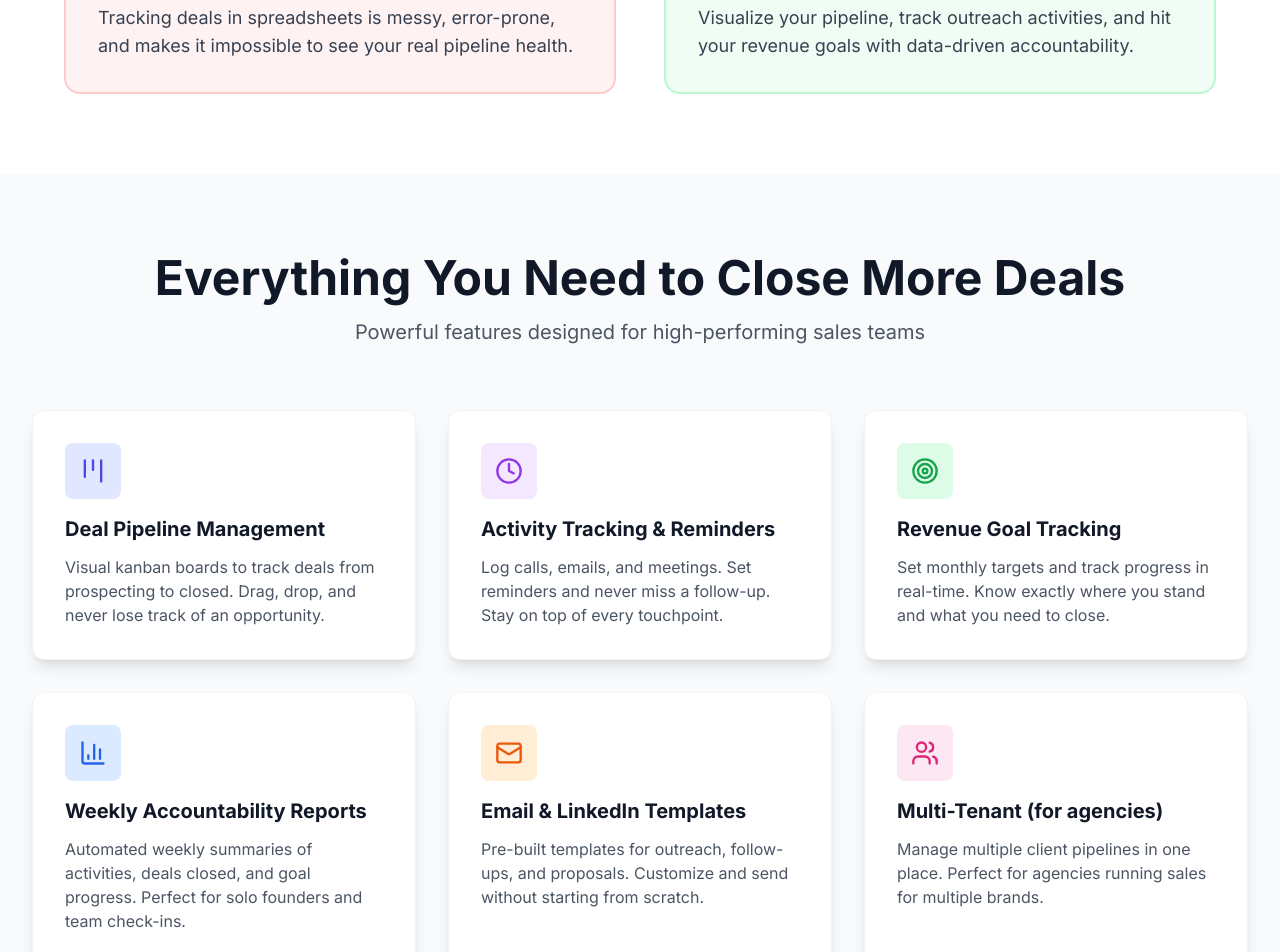
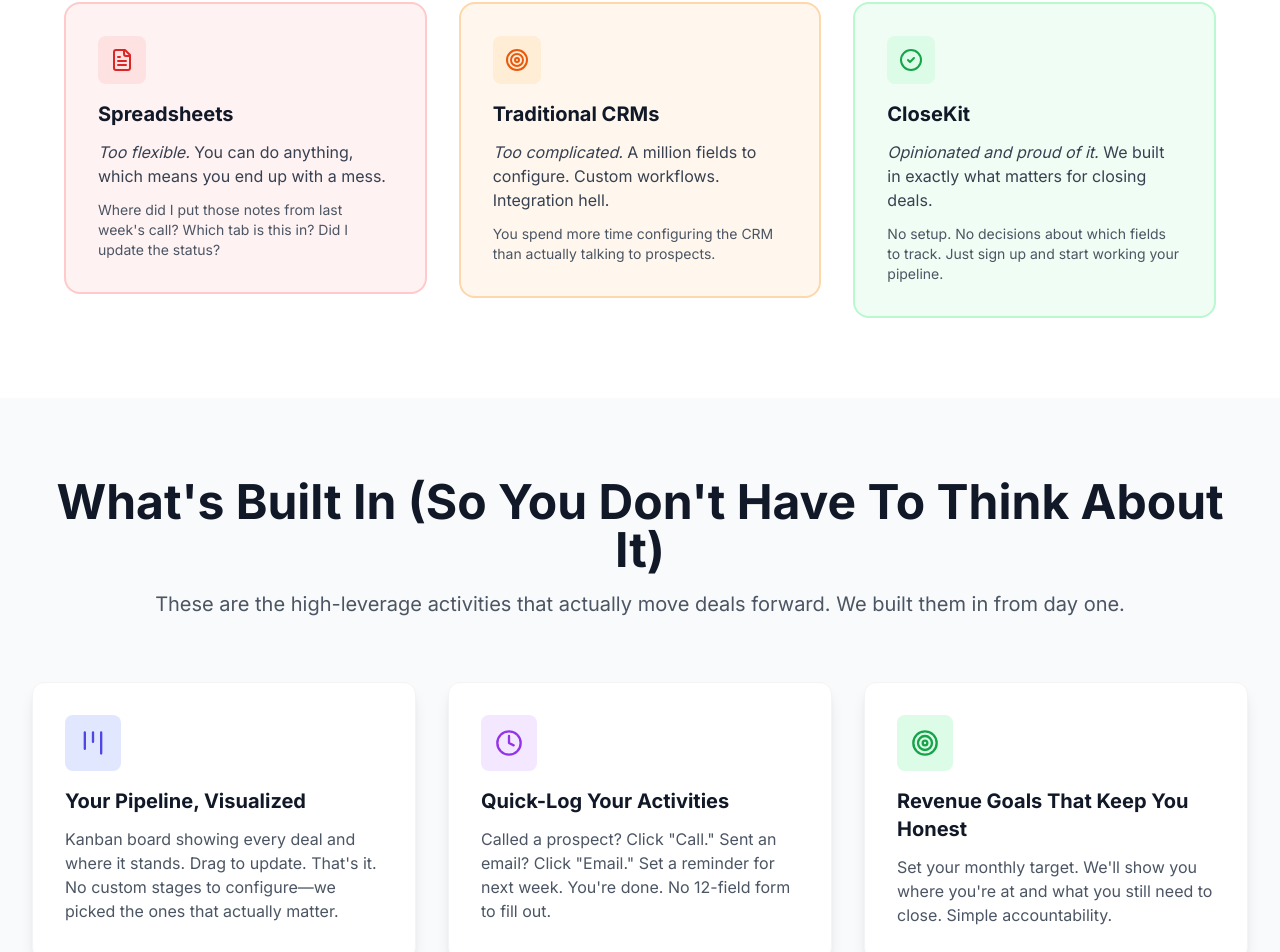
Before and after one commit to dock90/close-kit, a Next.js app: page / in a window 1280 px wide. Shown: the part 794-1746 px from the top of the page. Built offline with nearby package versions, Linux system fonts and the light colour scheme; no server answers.

Commit message:
Refactor homepage copy and layout for clarity and impact
Co-authored-by: edward <edward@dock90.io>

```diff
--- a/app/page.tsx
+++ b/app/page.tsx
@@ -57,13 +57,13 @@ export default async function HomePage() {
 					<div className='grid lg:grid-cols-2 gap-12 items-center'>
 					<div>
 						<h1 className='text-5xl md:text-6xl font-bold text-gray-900 leading-tight mb-6'>
-								Hit Your Revenue Goals with{' '}
+							Stop Configuring Your CRM.{' '}
 							<span className='bg-gradient-to-r from-indigo-600 to-purple-600 bg-clip-text text-transparent'>
-									Sales Pipeline CRM
+								Start Closing Deals.
 							</span>
 						</h1>
 						<p className='text-xl text-gray-600 mb-8'>
-								Built for freelancers and agencies closing $100k+ deals
+							Spreadsheets are chaos. Traditional CRMs are endless config hell. CloseKit gives you exactly what you need to close deals—nothing more, nothing less.
 						</p>
 							<div className='flex flex-col sm:flex-row gap-4'>
 								<Link
@@ -102,29 +102,52 @@ export default async function HomePage() {
 			{/* Problem/Solution Section */}
 			<section className='py-20 px-4 sm:px-6 lg:px-8 bg-white'>
 				<div className='max-w-6xl mx-auto'>
-					<div className='grid md:grid-cols-2 gap-12 items-center'>
+					<div className='text-center mb-12'>
+						<h2 className='text-3xl md:text-4xl font-bold text-gray-900 mb-4'>
+							Here's the thing about sales tools...
+						</h2>
+					</div>
+					<div className='grid md:grid-cols-3 gap-8 items-start'>
 						<div className='bg-red-50 border-2 border-red-200 rounded-2xl p-8'>
 							<div className='inline-flex items-center justify-center w-12 h-12 bg-red-100 rounded-lg mb-4'>
 								<FileText className='h-6 w-6 text-red-600' />
 							</div>
-							<h3 className='text-2xl font-bold text-gray-900 mb-4'>
-								The Problem
+							<h3 className='text-xl font-bold text-gray-900 mb-3'>
+								Spreadsheets
 							</h3>
-							<p className='text-lg text-gray-700'>
-								Tracking deals in spreadsheets is messy, error-prone, and makes
-								it impossible to see your real pipeline health.
+							<p className='text-gray-700 mb-3'>
+								<em>Too flexible.</em> You can do anything, which means you end up with a mess.
+							</p>
+							<p className='text-sm text-gray-600'>
+								Where did I put those notes from last week's call? Which tab is this in? Did I update the status?
+							</p>
+						</div>
+						<div className='bg-orange-50 border-2 border-orange-200 rounded-2xl p-8'>
+							<div className='inline-flex items-center justify-center w-12 h-12 bg-orange-100 rounded-lg mb-4'>
+								<Target className='h-6 w-6 text-orange-600' />
+							</div>
+							<h3 className='text-xl font-bold text-gray-900 mb-3'>
+								Traditional CRMs
+							</h3>
+							<p className='text-gray-700 mb-3'>
+								<em>Too complicated.</em> A million fields to configure. Custom workflows. Integration hell.
+							</p>
+							<p className='text-sm text-gray-600'>
+								You spend more time configuring the CRM than actually talking to prospects.
 							</p>
 						</div>
 						<div className='bg-green-50 border-2 border-green-200 rounded-2xl p-8'>
 							<div className='inline-flex items-center justify-center w-12 h-12 bg-green-100 rounded-lg mb-4'>
 								<CheckCircle2 className='h-6 w-6 text-green-600' />
 							</div>
-							<h3 className='text-2xl font-bold text-gray-900 mb-4'>
-								The Solution
+							<h3 className='text-xl font-bold text-gray-900 mb-3'>
+								CloseKit
 							</h3>
-							<p className='text-lg text-gray-700'>
-								Visualize your pipeline, track outreach activities, and hit your
-								revenue goals with data-driven accountability.
+							<p className='text-gray-700 mb-3'>
+								<em>Opinionated and proud of it.</em> We built in exactly what matters for closing deals.
+							</p>
+							<p className='text-sm text-gray-600'>
+								No setup. No decisions about which fields to track. Just sign up and start working your pipeline.
 							</p>
 						</div>
 					</div>
@@ -136,10 +159,10 @@ export default async function HomePage() {
 				<div className='max-w-7xl mx-auto'>
 					<div className='text-center mb-16'>
 						<h2 className='text-4xl md:text-5xl font-bold text-gray-900 mb-4'>
-							Everything You Need to Close More Deals
+							What's Built In (So You Don't Have To Think About It)
 						</h2>
 						<p className='text-xl text-gray-600'>
-							Powerful features designed for high-performing sales teams
+							These are the high-leverage activities that actually move deals forward. We built them in from day one.
 						</p>
 					</div>
 
@@ -150,11 +173,10 @@ export default async function HomePage() {
 								<Kanban className='h-7 w-7 text-indigo-600' />
 							</div>
 							<h3 className='text-xl font-bold text-gray-900 mb-3'>
-								Deal Pipeline Management
+								Your Pipeline, Visualized
 							</h3>
 							<p className='text-gray-600'>
-								Visual kanban boards to track deals from prospecting to closed.
-								Drag, drop, and never lose track of an opportunity.
+								Kanban board showing every deal and where it stands. Drag to update. That's it. No custom stages to configure—we picked the ones that actually matter.
 							</p>
 						</div>
 
@@ -164,11 +186,10 @@ export default async function HomePage() {
 								<Clock className='h-7 w-7 text-purple-600' />
 							</div>
 							<h3 className='text-xl font-bold text-gray-900 mb-3'>
-								Activity Tracking & Reminders
+								Quick-Log Your Activities
 							</h3>
 							<p className='text-gray-600'>
-								Log calls, emails, and meetings. Set reminders and never miss a
-								follow-up. Stay on top of every touchpoint.
+								Called a prospect? Click "Call." Sent an email? Click "Email." Set a reminder for next week. You're done. No 12-field form to fill out.
 							</p>
 						</div>
 
@@ -178,11 +199,10 @@ export default async function HomePage() {
 								<Target className='h-7 w-7 text-green-600' />
 							</div>
 							<h3 className='text-xl font-bold text-gray-900 mb-3'>
-								Revenue Goal Tracking
+								Revenue Goals That Keep You Honest
 							</h3>
 							<p className='text-gray-600'>
-								Set monthly targets and track progress in real-time. Know
-								exactly where you stand and what you need to close.
+								Set your monthly target. We'll show you where you're at and what you still need to close. Simple accountability.
 							</p>
 						</div>
 
@@ -192,11 +212,10 @@ export default async function HomePage() {
 								<BarChart3 className='h-7 w-7 text-blue-600' />
 							</div>
 							<h3 className='text-xl font-bold text-gray-900 mb-3'>
-								Weekly Accountability Reports
+								Weekly Check-Ins (Automatically)
 							</h3>
 							<p className='text-gray-600'>
-								Automated weekly summaries of activities, deals closed, and goal
-								progress. Perfect for solo founders and team check-ins.
+								Every week, we summarize what you did, what closed, and how you're tracking. Great for solo founders or team standups.
 							</p>
 						</div>
 
@@ -206,11 +225,10 @@ export default async function HomePage() {
 								<Mail className='h-7 w-7 text-orange-600' />
 							</div>
 							<h3 className='text-xl font-bold text-gray-900 mb-3'>
-								Email & LinkedIn Templates
+								Templates for Everything
 							</h3>
 							<p className='text-gray-600'>
-								Pre-built templates for outreach, follow-ups, and proposals.
-								Customize and send without starting from scratch.
+								Outreach emails. Follow-ups. Proposals. We've written them. Tweak them if you want, or just use ours. Stop staring at a blank page.
 							</p>
 						</div>
 
@@ -220,11 +238,10 @@ export default async function HomePage() {
 								<Users className='h-7 w-7 text-pink-600' />
 							</div>
 							<h3 className='text-xl font-bold text-gray-900 mb-3'>
-								Multi-Tenant (for agencies)
+								Multiple Clients? No Problem
 							</h3>
 							<p className='text-gray-600'>
-								Manage multiple client pipelines in one place. Perfect for
-								agencies running sales for multiple brands.
+								If you're an agency managing sales for different clients, you can keep separate pipelines in one place. No juggling accounts.
 							</p>
 						</div>
 					</div>
```
Lines whose indentation alone changed are shown as unchanged.
